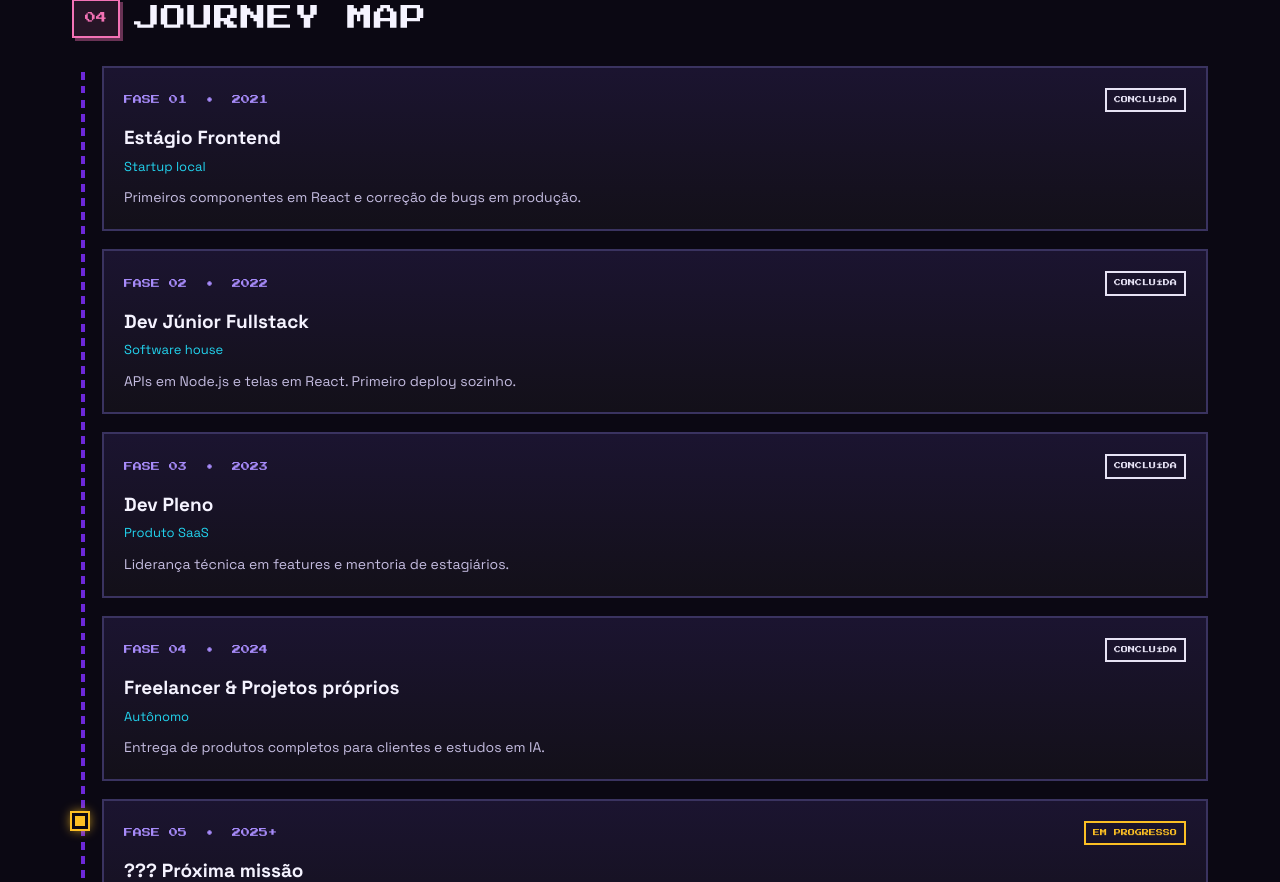
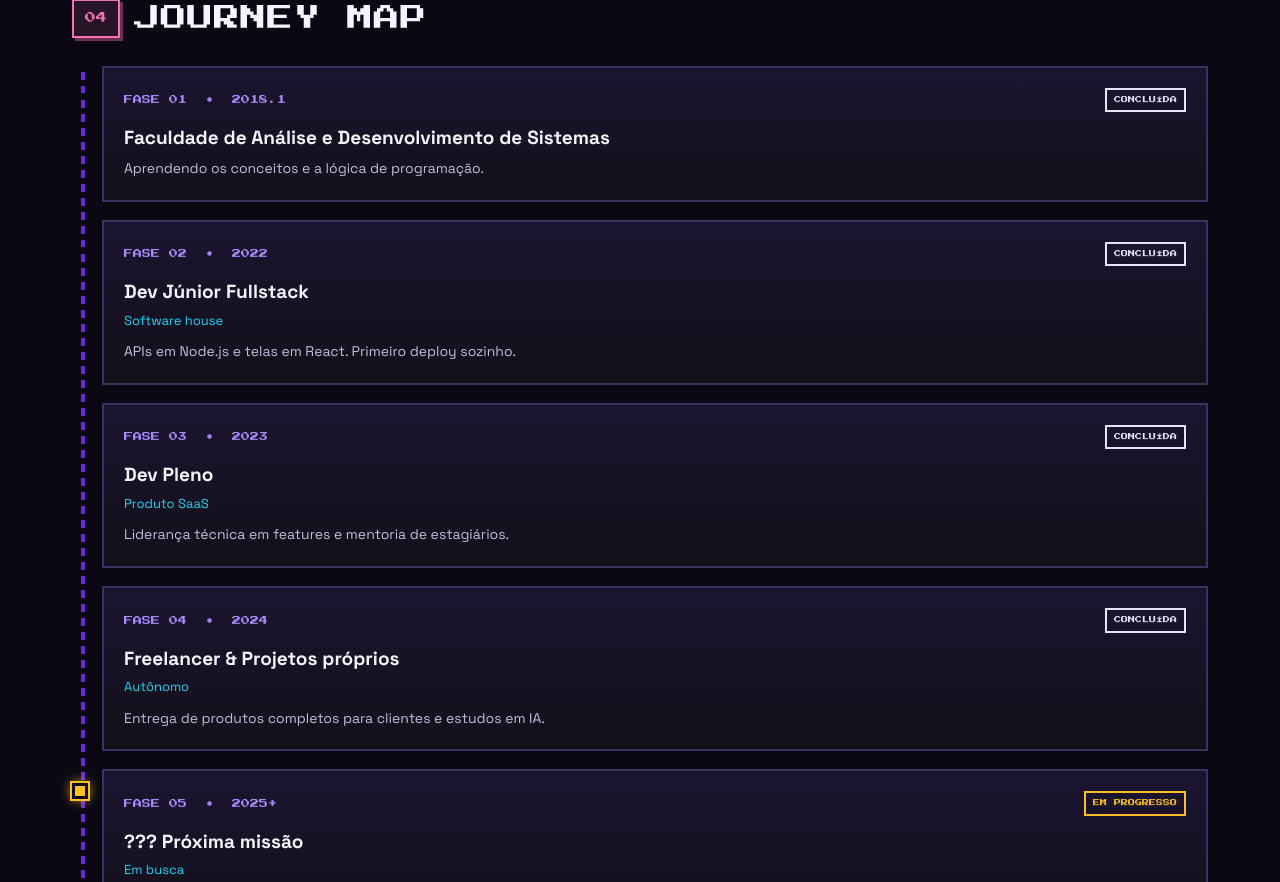
Before and after one commit to PeuAlmeidaDev/pedro.dev, a React (Vite) app: page / in a window 1280 px wide. Shown: the part 3378-4260 px from the top of the page. Built offline with nearby package versions, Linux system fonts and the light colour scheme.

Commit message:
content(experience): set phase 01 to ADS college start (2018.1)
- render org line only when present (empty org = no blank line)

```diff
--- a/src/components/Experience.tsx
+++ b/src/components/Experience.tsx
@@ -44,7 +44,7 @@ export default function Experience() {
                     </span>
                   </div>
                   <h3 className="mb-1 font-body text-[19px] font-bold text-[#f5f3ff]">{ex.title}</h3>
-                  <p className="mb-2.5 font-body text-[13px] text-cyan">{ex.org}</p>
+                  {ex.org && <p className="mb-2.5 font-body text-[13px] text-cyan">{ex.org}</p>}
                   <p className="m-0 font-body text-sm leading-relaxed text-ink-soft">{ex.desc}</p>
                 </div>
               </div>
--- a/src/data/experiences.ts
+++ b/src/data/experiences.ts
@@ -7,10 +7,10 @@ import type { Experience } from '../types'
 export const experiences: Experience[] = [
   {
     phase: 'FASE 01',
-    title: 'Estágio Frontend',
-    org: 'Startup local',
-    year: '2021',
-    desc: 'Primeiros componentes em React e correção de bugs em produção.',
+    title: 'Faculdade de Análise e Desenvolvimento de Sistemas',
+    org: '',
+    year: '2018.1',
+    desc: 'Aprendendo os conceitos e a lógica de programação.',
     xp: 300,
     done: true,
     current: false,
```
